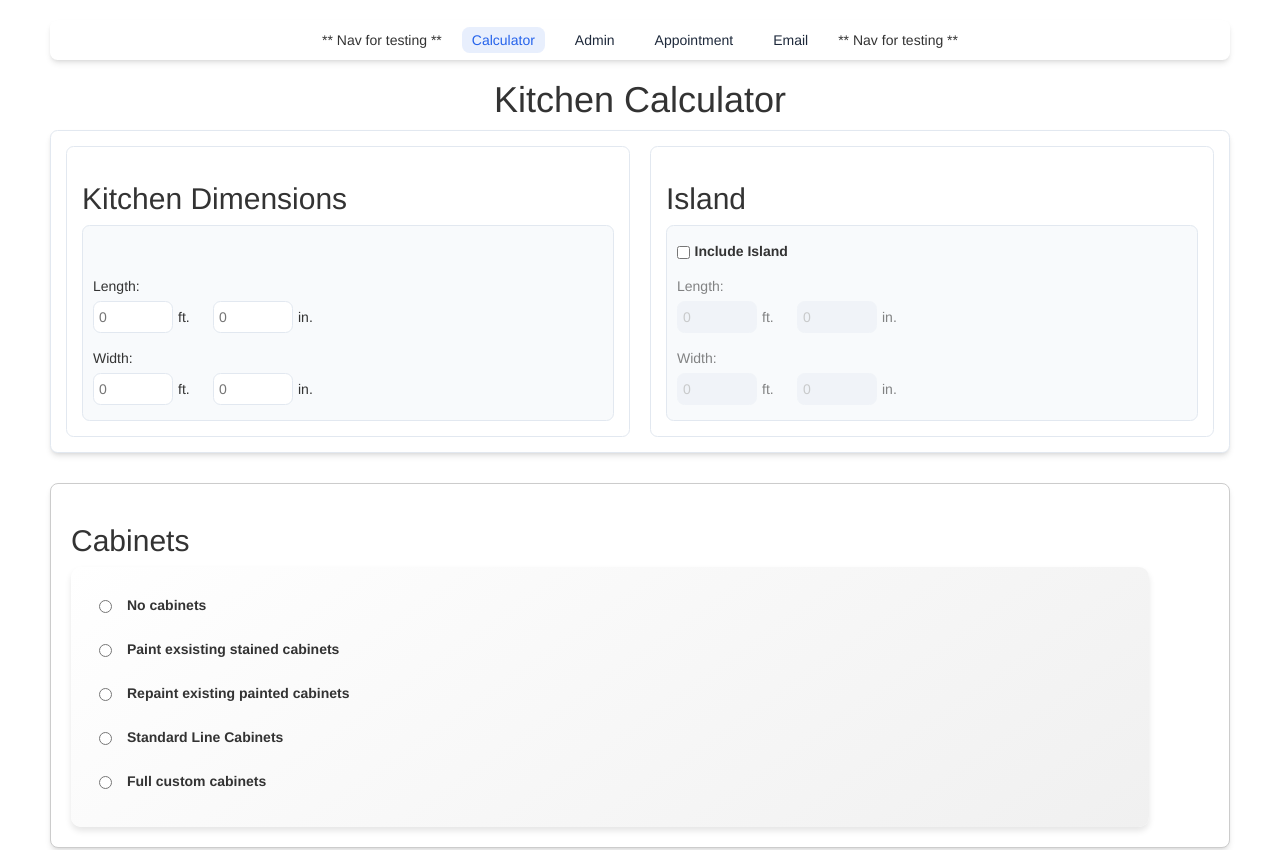
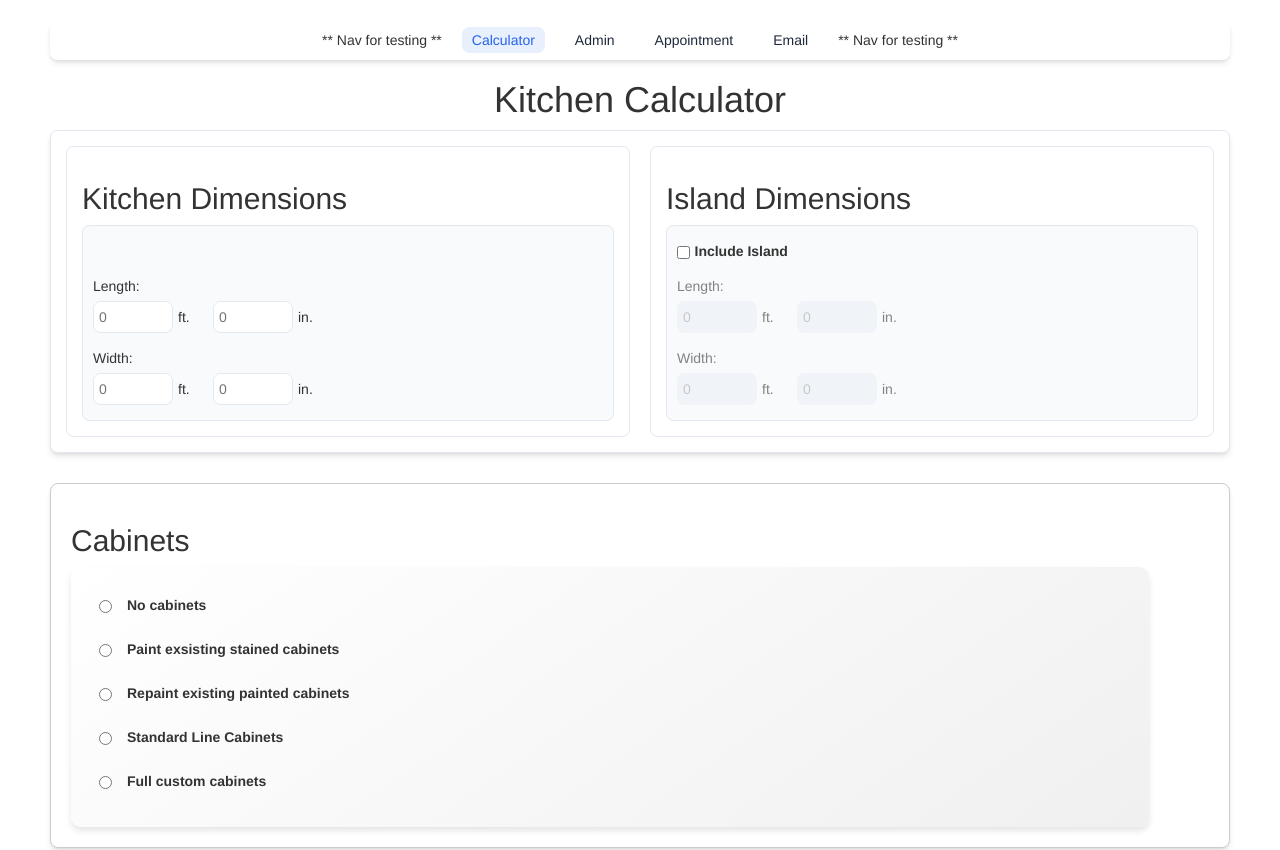
Before and after one commit to smallbusinesssupportservices/kitchen-calculator, a Vue app: page / in a window 1280 px wide. Shown: the top 850 px of the page. Built offline with nearby package versions, Linux system fonts and the light colour scheme.

Commit message:
add Dimensions text

```diff
--- a/src/components/calculatorView/KitchenSizeComponent.vue
+++ b/src/components/calculatorView/KitchenSizeComponent.vue
@@ -62,7 +62,7 @@
 
       <!-- Island Container -->
       <div class="island-container">
-        <h2>Island</h2>
+        <h2>Island Dimensions</h2>
         <div class="island-section">
           <label class="checkbox-label">
             <input
```
